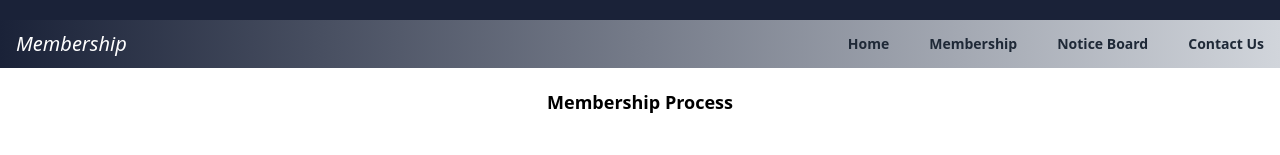
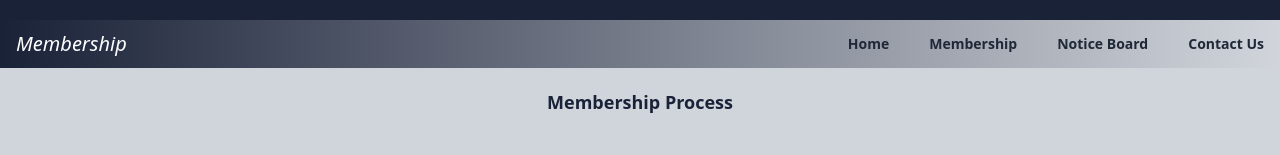
Before and after one commit to kazisohrabuddintitu/IUBGYM, a Vue app: page /membership in a window 1280 px wide. Shown: the part 356-511 px from the top of the page. Built offline with nearby package versions, Linux system fonts and the light colour scheme.

Commit message:
updating

```diff
--- a/src/views/contact.vue
+++ b/src/views/contact.vue
@@ -17,7 +17,7 @@
       <!-- Header Section End -->
 
       <!-- Navigation Section Start -->
-        <section id="navbar">
+        <section id="navbar" >
           <nav
           class="
             md:flex md:justify-between md:items-center
@@ -94,7 +94,7 @@
 
 
       <!-- Content Section Start -->
-      <section class=" relative z-10 overflow-hidden bg-white py-2 md:py-5"
+      <section class=" relative z-10 overflow-hidden bg-opacity-30 bg-slate-500 py-2 md:py-5"
         id="contact">
           <div class="container mx-auto">
               <div class="-mx-4 flex flex-wrap lg:justify-between">
--- a/src/views/membership.vue
+++ b/src/views/membership.vue
@@ -94,8 +94,8 @@
 
 
     <!-- Membership Process Section Start -->
-    <section id="content">
-        <h1 class="grid place-items-center font-bold pt-5 text-lg">Membership Process</h1>
+    <section id="content" class="bg-opacity-30 bg-slate-500">
+        <h1 class="grid place-items-center font-bold pt-5 text-lg text-iub-color-primary">Membership Process</h1>
         <form class="w-full max-w-md p-10">
           <div class="md:flex md:items-center mb-6">
             <div class="md:w-1/3">
@@ -165,7 +165,7 @@
 
 
     <!-- Members File Section Start -->
-    <section id="memberfile">
+    <section id="memberfile" class="bg-opacity-30 bg-slate-500">
 
         <div class="max-w-8xl mx-auto p-10">
           <h1 class="grid place-items-center text-lg font-bold italic hover:not-italic">Members</h1>
@@ -217,7 +217,7 @@
                       23
                     </td>
                     <td class="px-6 py-4 grid place-items-center ">
-                      <img src="kazisohrab.jpg" alt="" width="200">
+                      <img src="kazisohrab.jpg" alt="" width="100">
                     </td>
 
                   </tr>
@@ -234,7 +234,7 @@
                       23
                     </td>
                     <td class="px-6 py-4 grid place-items-center ">
-                      <img src="kazisohrab.jpg" alt="" width="200">
+                      <img src="kazisohrab.jpg" alt="" width="100">
                     </td>
 
                   </tr>
```
